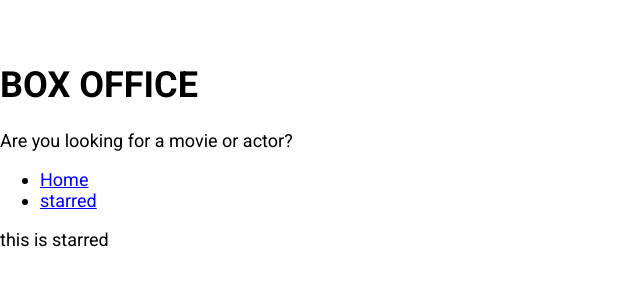
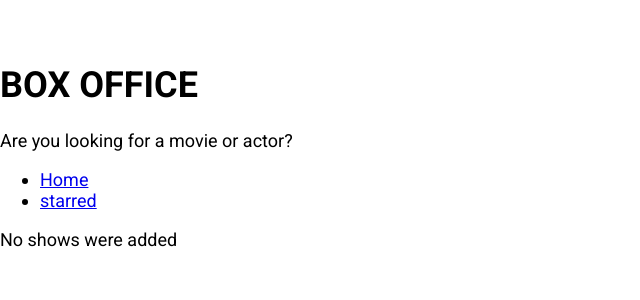
Before and after one commit to 20bcs2157/box-office, a React (Create React App) app: page /starred in a window 1280 px wide. Shown: the top 300 px of the page, without its empty margins (0-640 px from the left). Built offline with nearby package versions, Linux system fonts and the light colour scheme.

Commit message:
finished starred page

```diff
--- a/src/pages/Starred.js
+++ b/src/pages/Starred.js
@@ -1,8 +1,43 @@
-import React from 'react';
+import React, { useState, useEffect } from 'react';
 import MainPageLayout from '../components/MainPageLayout';
+import { useShows } from '../misc/custom-hooks';
+import { apiGet } from '../misc/config';
+import ShowGrid from '../components/show/ShowGrid';
 
 const Starred = () => {
-  return <MainPageLayout> this is starred</MainPageLayout>;
+  const [starred] = useShows();
+
+  const [shows, setShows] = useState(null);
+  const [isLoading, setIsLoading] = useState(true);
+  const [error, setError] = useState(null);
+
+  useEffect(() => {
+    if (starred && starred.length > 0) {
+      const promises = starred.map(showId => apiGet(`/shows/${showId}`));
+
+      Promise.all(promises)
+        .then(apiData => apiData.map(show => ({ show })))
+        .then(results => {
+          setShows(results);
+          setIsLoading(false);
+        })
+        .catch(err => {
+          setError(err.message);
+          setIsLoading(false);
+        });
+    } else {
+      setIsLoading(false);
+    }
+  }, [starred]);
+
+  return (
+    <MainPageLayout>
+      {isLoading && <div>Shows are still loading</div>}
+      {error && <div>Error occured: {error}</div>}
+      {!isLoading && !shows && <div>No shows were added</div>}
+      {!isLoading && !error && shows && <ShowGrid data={shows} />}
+    </MainPageLayout>
+  );
 };
 
 export default Starred;
```
